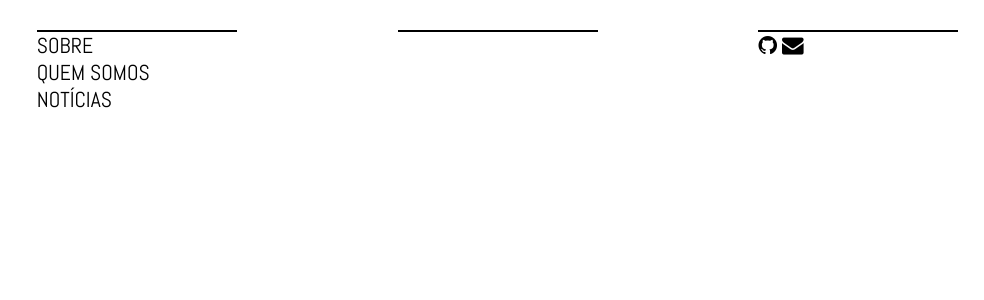
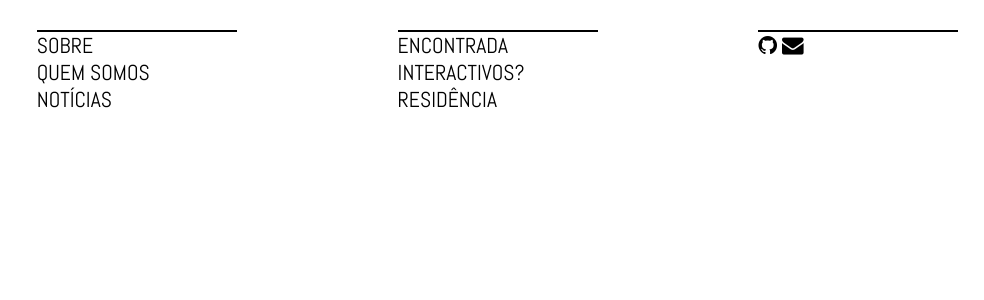
Before and after one commit to csanossahorta/silo.org.br, a Jekyll site: the page built from _pages/index.md, in a window 1280 px wide. Shown: the top 300 px of the page, without its empty margins (296-1280 px from the left). Built offline with Jekyll 4.4.1, drawn with Linux system fonts in a browser that asks for light colours; nearby versions of some CDN libraries.

Commit message:
uppercase the menu items

```diff
--- a/_includes/menuitems.html
+++ b/_includes/menuitems.html
@@ -1,11 +1,17 @@
 <div class="menu-section">
   <ul>
-    <li>SOBRE</li>
-    <li>QUEM SOMOS</li>
-    <li>NOTÍCIAS</li>
+    <li>sobre</li>
+    <li>quem somos</li>
+    <li>notícias</li>
   </ul>
 </div>
-<div class="menu-section"></div>
+<div class="menu-section">
+  <ul>
+    <li>encontrada</li>
+    <li>interactivos?</li>
+    <li>residência</li>
+  </ul>
+</div>
 <div class="menu-section">
   {% for social in site.social %}
     {% unless social[1] == "" %}
--- a/css/main.scss
+++ b/css/main.scss
@@ -115,6 +115,9 @@ a.menu-title {
 
 .menu-section {
   border-top: 2px #000 solid;
+  li {
+    text-transform: uppercase;
+  }
 }
 
 #navbar {
```
